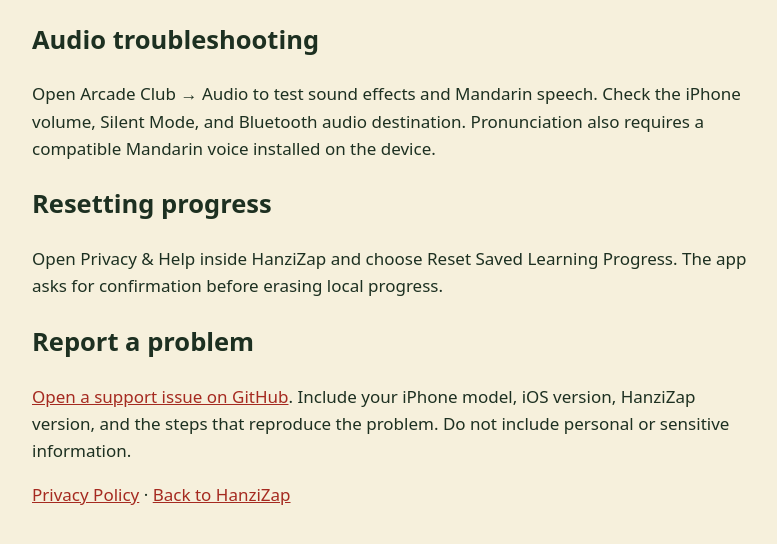
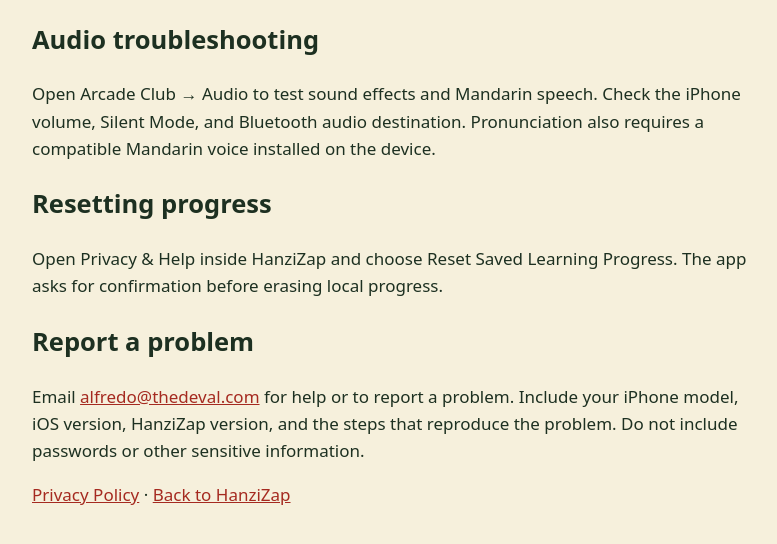
Before and after one commit to alhuissi/hanzizap-site, a plain HTML site: page support.html in a window 1280 px wide. Shown: the part 150-694 px from the top of the page, without its empty margins (248-1025 px from the left). Drawn offline with Linux system fonts and the light colour scheme.

Commit message:
Fix HanziZap public support contact

```diff
--- a/support.html
+++ b/support.html
@@ -14,7 +14,7 @@
   <h2>Resetting progress</h2>
   <p>Open Privacy &amp; Help inside HanziZap and choose Reset Saved Learning Progress. The app asks for confirmation before erasing local progress.</p>
   <h2>Report a problem</h2>
-  <p><a href="https://github.com/alhuissi/hanzizap/issues">Open a support issue on GitHub</a>. Include your iPhone model, iOS version, HanziZap version, and the steps that reproduce the problem. Do not include personal or sensitive information.</p>
+  <p>Email <a href="mailto:alfredo@thedeval.com?subject=HanziZap%20Support">alfredo@thedeval.com</a> for help or to report a problem. Include your iPhone model, iOS version, HanziZap version, and the steps that reproduce the problem. Do not include passwords or other sensitive information.</p>
   <p><a href="privacy.html">Privacy Policy</a> · <a href="index.html">Back to HanziZap</a></p>
 </body>
 </html>
```
